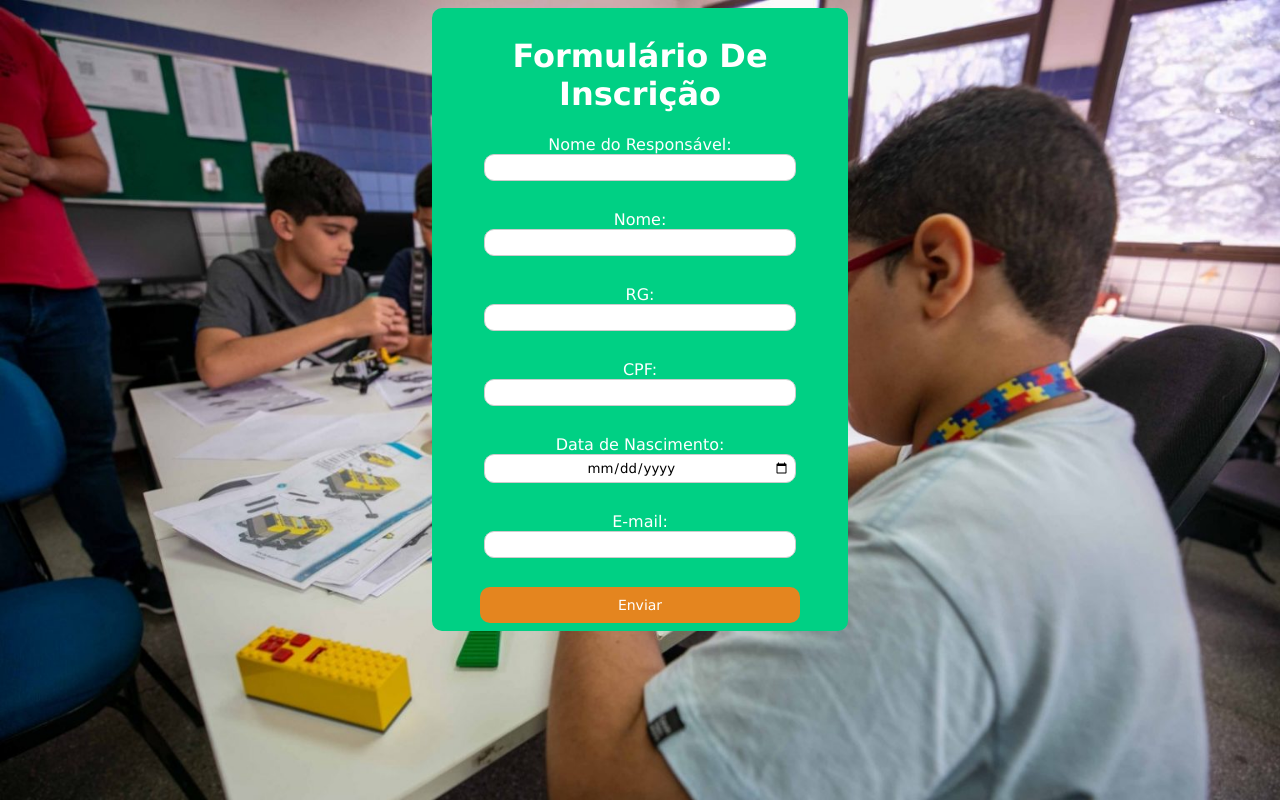
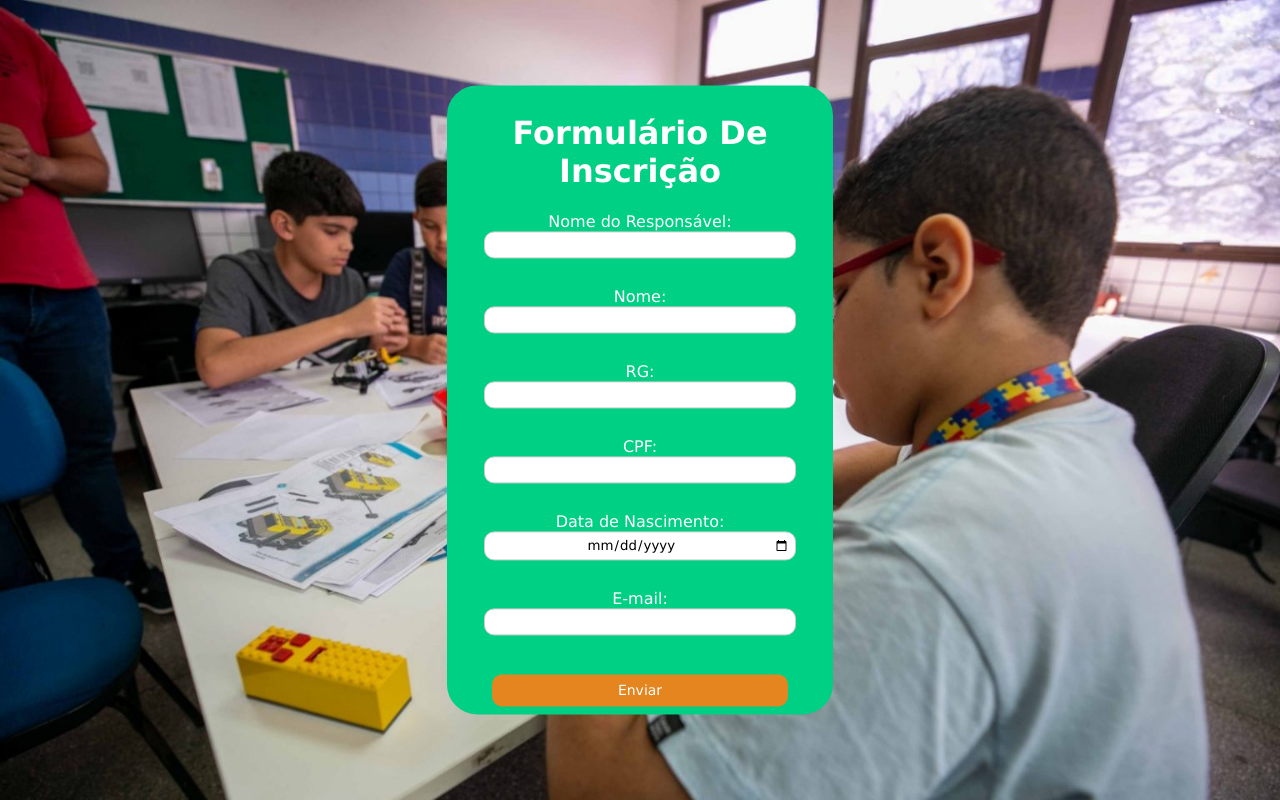
Before and after one commit to K3uzin/projetocidadedosaber, a PHP site: page /pages/inscricao.php in a window 1280 px wide. Run offline with PHP 8.4, Linux system fonts and the light colour scheme.

Commit message:
Update style-inscricao.css
aprova

```diff
--- a/css/style-inscricao.css
+++ b/css/style-inscricao.css
@@ -9,12 +9,18 @@ body {
 }
 
 .container {
-    width: 400px;
+    width: 370px;
     padding: 5px;
+    position: fixed;
+    top: 50%;
+    left: 50%;
+    transform: translate(-50%, -50%);
     border: 3px solid #00D084;
-    border-radius: 10px;
+    border-radius: 30px;
     background-color: #00D084;
     font-family: Verdana, sans-serif;
+
+
 
 }
 
@@ -47,7 +53,7 @@ input[type="email"] {
 
 input[type="submit"] {
     width: 80%;
-    padding: 10px;
+    padding: 8px;
     background-color: #E4851F;
     color: #ffff;
     border: none;
@@ -55,6 +61,8 @@ input[type="submit"] {
     cursor: pointer;
     font-family: Verdana, sans-serif;
     font-size: 14px;
+    margin-top: 10px;
+
 
 }
 
```
